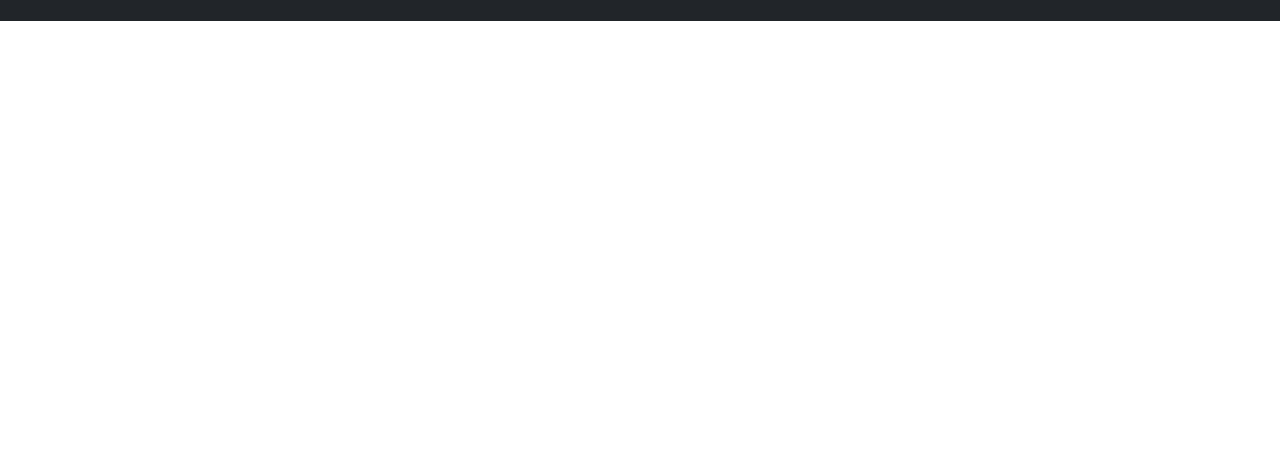
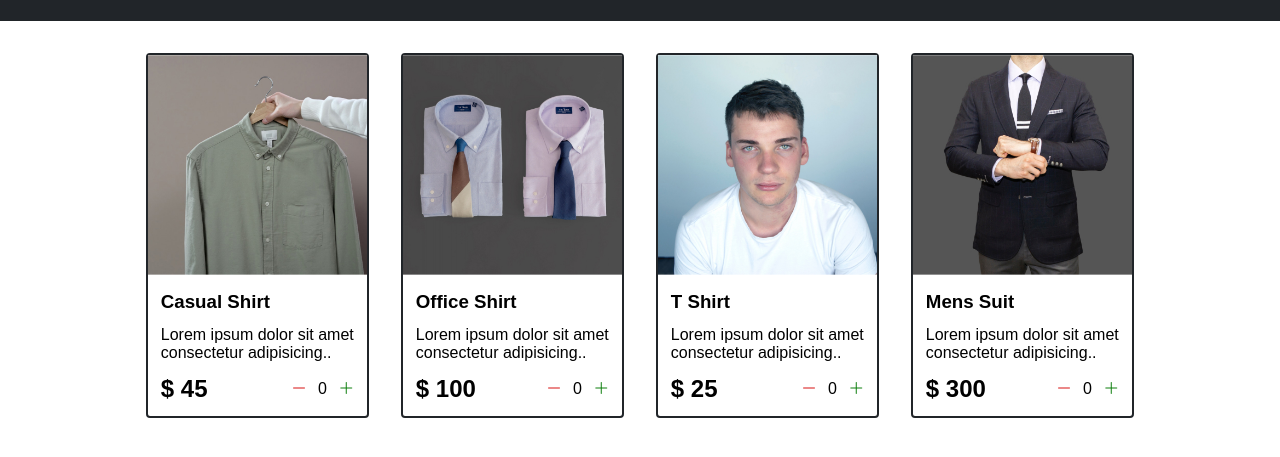
Before and after one commit to I-A11/shopping-cart, a plain HTML site: page index.html in a window 1280 px wide. Shown: the part 75-532 px from the top of the page. Drawn offline with nearby package versions, Linux system fonts and the light colour scheme.

Commit message:
Create dynamic product card.

```diff
--- a/index.html
+++ b/index.html
@@ -19,6 +19,8 @@
         <div class="cartAmount">0</div>
       </div>
     </div>
+
+    <div class="shop" id="shop"></div>
   </body>
   <script src="main.js"></script>
 </html>
--- a/main.js
+++ b/main.js
@@ -0,0 +1,59 @@
+const shop = document.querySelector("#shop");
+
+const shopItemsData = [
+  {
+    id: "jfhgbvnscs",
+    name: "Casual Shirt",
+    price: 45,
+    desc: "Lorem ipsum dolor sit amet consectetur adipisicing.",
+    img: "images/img-1.jpg",
+  },
+  {
+    id: "ioytrhndcv",
+    name: "Office Shirt",
+    price: 100,
+    desc: "Lorem ipsum dolor sit amet consectetur adipisicing.",
+    img: "images/img-2.jpg",
+  },
+  {
+    id: "wuefbncxbsn",
+    name: "T Shirt",
+    price: 25,
+    desc: "Lorem ipsum dolor sit amet consectetur adipisicing.",
+    img: "images/img-3.jpg",
+  },
+  {
+    id: "thyfhcbcv",
+    name: "Mens Suit",
+    price: 300,
+    desc: "Lorem ipsum dolor sit amet consectetur adipisicing.",
+    img: "images/img-4.jpg",
+  },
+];
+
+const generateShop = () => {
+  return (shop.innerHTML = shopItemsData
+    .map((item) => {
+      const { id, img, name, desc, price } = item;
+      return `
+      <div id=product-id-${id} class="item">
+        <img src=${img} alt=${name} />
+        <div class="details">
+          <h3>${name}</h3>
+          <p>${desc}.</p>
+          <div class="price-quantity">
+            <h2>$ ${price}</h2>
+            <div class="buttons">
+              <i class="bi bi-dash-lg"></i>
+              <div id=${id} class="quantity">0</div>
+              <i class="bi bi-plus-lg"></i>
+            </div>
+          </div>
+        </div>
+      </div>
+    `;
+    })
+    .join(""));
+};
+
+generateShop();
--- a/style.css
+++ b/style.css
@@ -12,6 +12,7 @@ body {
   display: flex;
   justify-content: space-between;
   align-items: center;
+  margin-bottom: 2rem;
   background: #212529;
   color: #fff;
   padding: 0 4rem;
@@ -38,3 +39,56 @@ body {
   padding: 3px;
   border-radius: 4px;
 }
+
+.shop {
+  display: grid;
+  grid-template-columns: repeat(4, 223px);
+  gap: 2rem;
+  justify-content: center;
+}
+
+.item {
+  border: 2px solid #212529;
+  border-radius: 4px;
+}
+
+.item img {
+  width: 100%;
+}
+
+.details {
+  display: flex;
+  flex-direction: column;
+  padding: 0.8rem;
+  gap: 0.8rem;
+}
+
+.price-quantity {
+  display: flex;
+  justify-content: space-between;
+  align-items: center;
+}
+
+.buttons {
+  display: flex;
+  gap: 0.7rem;
+}
+
+.bi-dash-lg {
+  color: #d70c0c;
+}
+
+.bi-plus-lg {
+  color: #087b08;
+}
+
+@media (max-width: 1024px) {
+  .shop {
+    grid-template-columns: repeat(2, 223px);
+  }
+}
+@media (max-width: 520px) {
+  .shop {
+    grid-template-columns: repeat(1, 223px);
+  }
+}
```
